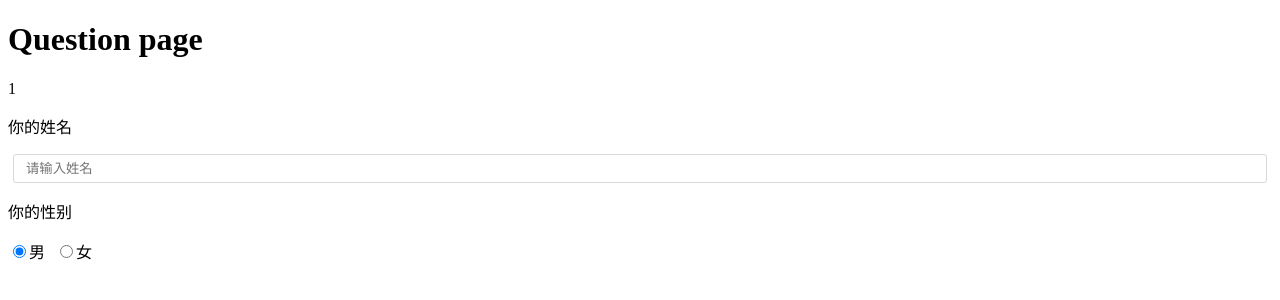
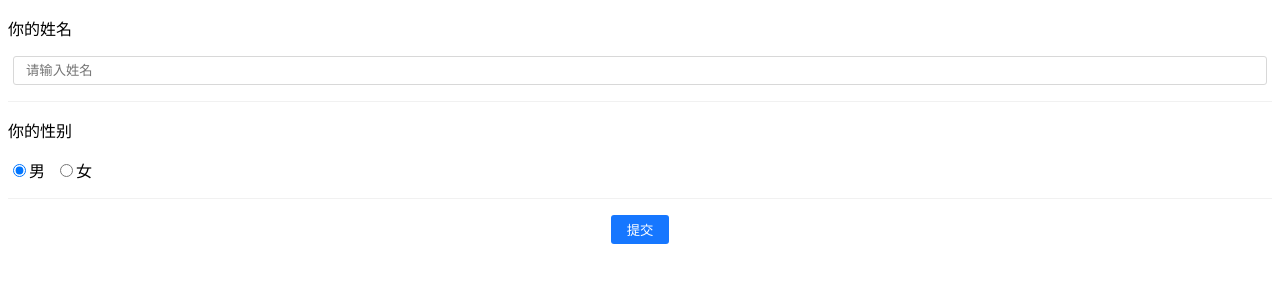
Before and after one commit to ziyu-0123/askflow-client, a Next.js app: page /question/1 in a window 1280 px wide. Shown: the top 300 px of the page. Built offline with nearby package versions, Linux system fonts and the light colour scheme.

Commit message:
feat: create form component

```diff
--- a/src/pages/question/[id].tsx
+++ b/src/pages/question/[id].tsx
@@ -1,5 +1,6 @@
 import Head from "next/head";
 import type { GetServerSidePropsContext } from "next";
+import styles from "@/styles/Question.module.scss";
 
 type PropsType = {
   id: string;
@@ -19,14 +20,15 @@
         <link rel="icon" href="/favicon.ico" />
       </Head>
       <main>
-        <h1>Question page</h1>
-        <p>{props.id}</p>
-
         <form>
+          <input type="hidden" name="question" value={props.id} />
+          <div className={styles.componentWrapper}>
             <QuestionInput
               fe_id="c1"
               props={{ title: "你的姓名", placeholder: "请输入姓名" }}
             />
+          </div>
+          <div className={styles.componentWrapper}>
             <QuestionRadio
               fe_id="c2"
               props={{
@@ -39,6 +41,11 @@
                 isVertical: false,
               }}
             />
+          </div>
+          <div className={styles.submitBtnContainer}>
+            {/* <input type="submit" value="提交" /> */}
+            <button type="submit">提交</button>
+          </div>
         </form>
       </main>
     </>
--- /dev/null
+++ b/src/styles/Question.module.scss
@@ -0,0 +1,16 @@
+.componentWrapper {
+  border-bottom: 1px solid #f1f1f1;
+}
+
+.submitBtnContainer {
+  text-align: center;
+  margin: 16px;
+
+  button {
+    color: #fff;
+    background-color: #1677ff;
+    border: 1px solid transparent;
+    padding: 4px 15px;
+    border-radius: 3px;
+  }
+}
```
Lines whose indentation alone changed are shown as unchanged.
